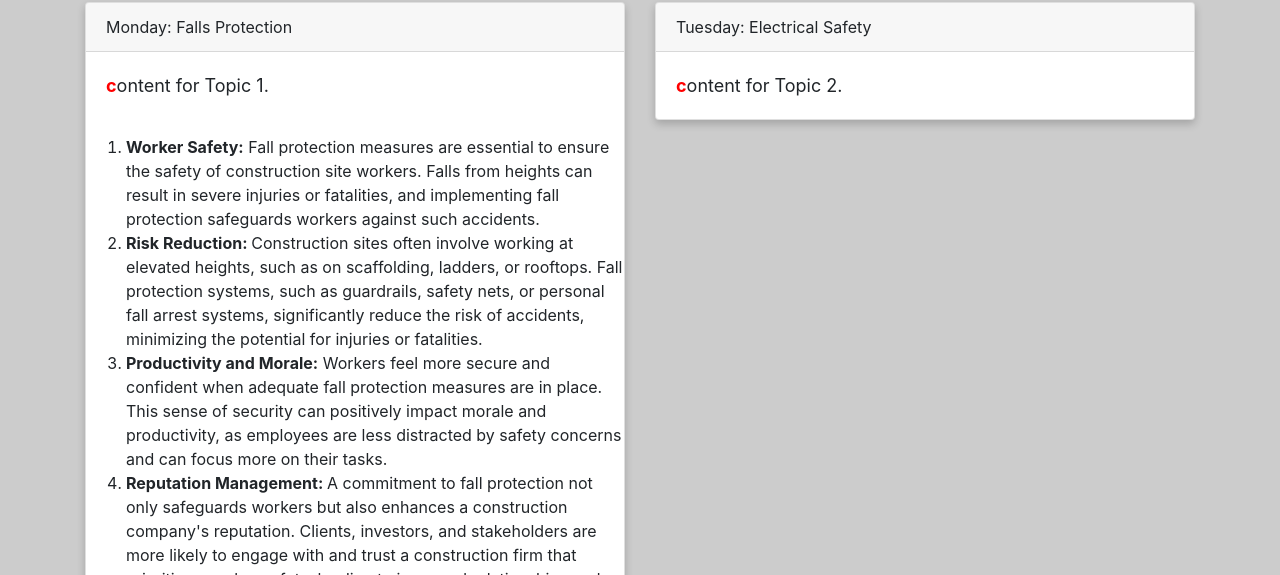
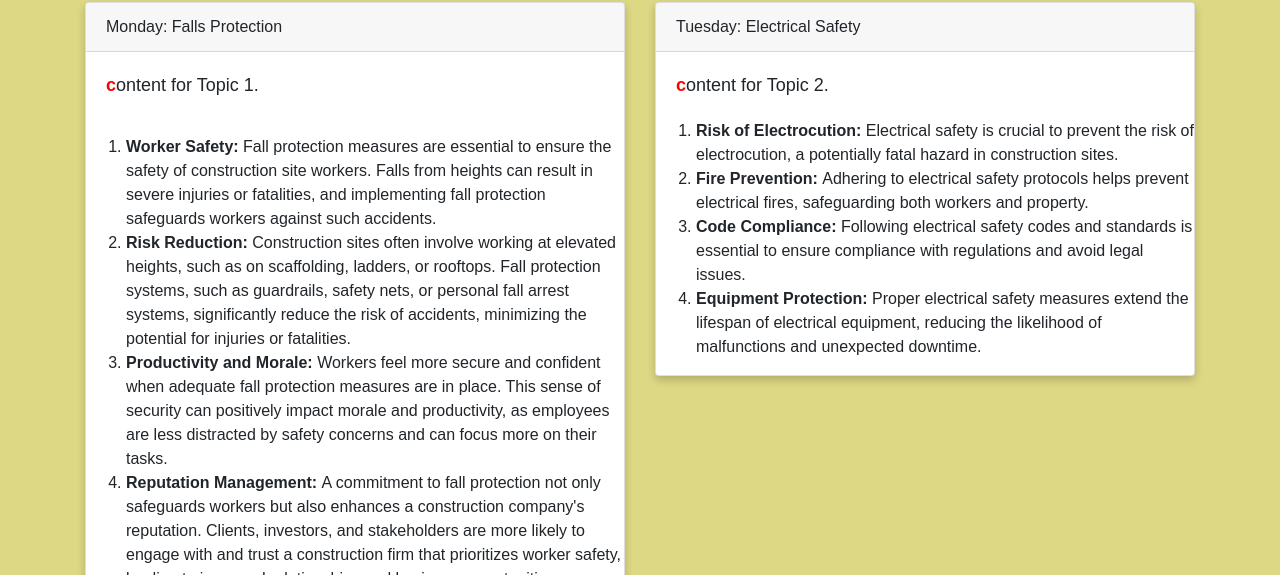
Before and after one commit to oyumaochelle/ConstructionSafe-App, a plain HTML site: page index.html in a window 1280 px wide. Shown: the part 639-1214 px from the top of the page. Drawn offline with nearby package versions, Linux system fonts and the light colour scheme; no server answers.

Commit message:
fourth commit

```diff
--- a/app.js
+++ b/app.js
@@ -96,6 +96,14 @@ document.getElementById('title').addEventListener('click', function(){
         content.style.display ='none';
     }
 })
+document.getElementById('title2').addEventListener('click', function(){
+    var content = document.getElementById('content2');
+    if (content.style.display ==='none'){
+        content.style.diplay ='block';
+    } else {
+        content.style.display = 'none';
+    }
+})
 
 // Attach event listener to the feedback form
 const feedbackForm = document.getElementById('feedbackForm');
--- a/index.html
+++ b/index.html
@@ -102,7 +102,27 @@
                             Tuesday: Electrical Safety
                         </div>
                         <div class="card-body">
-                            <p class="card-text">content for Topic 2.</p>
+                            <p id="title2" class="card-text">content for Topic 2.</p>
+                        </div>
+                        <div id="content2" class="content2" style="display: block;">
+                            <ol>
+                                <li>
+                                    <b>Risk of Electrocution:</b> Electrical safety is crucial to prevent the risk of electrocution,
+                                    a potentially fatal hazard in construction sites.
+                                </li>
+                                <li>
+                                    <b>Fire Prevention: </b>Adhering to electrical safety protocols helps prevent electrical fires,
+                                    safeguarding both workers and property.
+                                </li>
+                                <li>
+                                    <b>Code Compliance: </b>  Following electrical safety codes and standards is essential to
+                                    ensure compliance with regulations and avoid legal issues.
+                                </li>
+                                <li>
+                                    <b>Equipment Protection: </b> Proper electrical safety measures extend the lifespan of
+                                    electrical equipment, reducing the likelihood of malfunctions and unexpected downtime.
+                                </li>
+                            </ol>
                         </div>
                     </div>
                 </div>
--- a/styles.css
+++ b/styles.css
@@ -1,7 +1,8 @@
 
 body{
     box-sizing: border-box;
-    background: #ccc;
+    background: #c0b51686;
+    font-family: sans-serif;
   }
 
 
```
